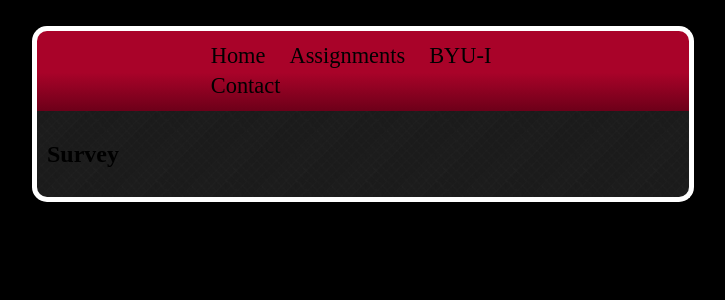
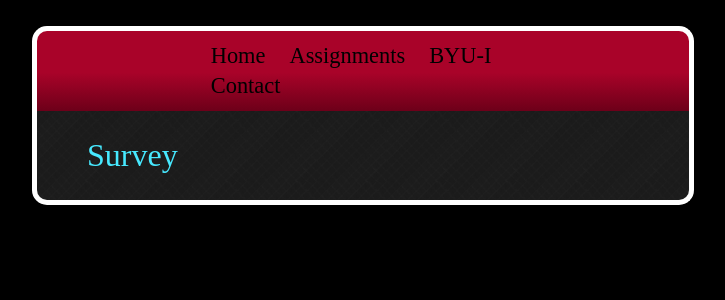
Before and after one commit to richardhenke/cs313, a PHP site: page /assignments.php in a window 1280 px wide. Shown: the top 300 px of the page, without its empty margins (277-1002 px from the left). Run offline with PHP 8.4, Linux system fonts and the light colour scheme.

Commit message:
Changed link color on assignments page.

```diff
--- a/assignments.php
+++ b/assignments.php
@@ -16,7 +16,11 @@
 			</ul>
 		</div>
 		<div class="main_content">
-			<h2><a href="assignments/survey.php">Survey</a></h2>
+			<div id="assignment_links">
+				<ul>
+					<li><a href="assignments/survey.php">Survey</a></li>
+				</ul>
+			</div>
 		</div>
 	</div>
 </body>
--- a/css/cs313.css
+++ b/css/cs313.css
@@ -7,10 +7,15 @@ body {}
           Links (general)
 ----------------------------------*/
 a {text-decoration: none;}
-a:link {color:black;}         /* unvisited link */
-a:visited {color:black;}      /* visited link */
+a:link, a:visited {color:black;} /* visited & unvisited link */
 a:hover {color:#47E9FF;}      /* mouse over link */
 a:active {color:#47E9FF;}     /* selected link */
+/* Assignments page */
+#assignment_links li:hover  {color:#47E9FF;}
+#assignment_links a:link, #assignment_links a:visited {color:#47E9FF;} /* visited & unvisited link */
+#assignment_links a:hover {color:#47E9FF;}            /* mouse over link */
+#assignment_links a:active {color:#47E9FF;}           /* selected link */
+
 /*--------------------------------
             Colors
 ----------------------------------*/
@@ -105,6 +110,7 @@ margin-top:2%}
    padding: 5px;
 }
 
+
 /*---------------
   Main Content
 ----------------*/
@@ -113,7 +119,7 @@ margin-top:2%}
 	margin: auto;
 	padding: 10px;
 	border-radius:0px 0px 15px 15px;
-    border-left:5px solid white;
+  border-left:5px solid white;
 	border-right:5px solid white;
 	border-left:5px solid white;
 	border-bottom:5px solid white;
@@ -126,3 +132,11 @@ img {
 	border:solid #556274 3px;
 	border-radius: 10px;
 }
+
+/*---------------------------
+    Lists - Assignments Page
+----------------------------*/
+#assignment_links li {
+  list-style-type: none;
+  font-size: 2em;
+}
```
